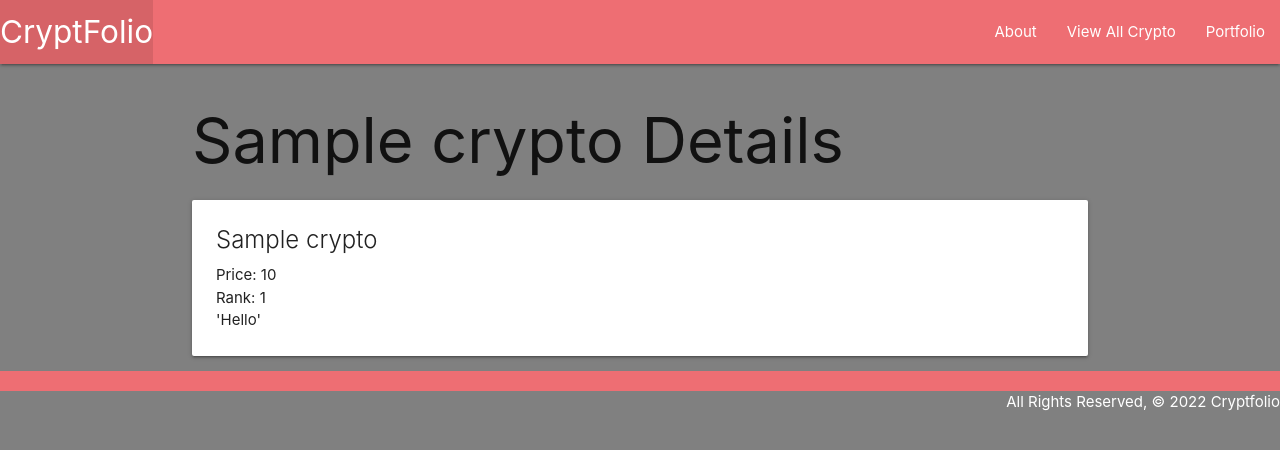
After one commit to kevcoder247/cryptfolio, a Django app: page /crypto/1/ in a window 1280 px wide. The commit adds this page. Shown: the top 450 px of the page. Run offline with Django 4.2, Linux system fonts and the light colour scheme; tables that the repository leaves empty hold one stand-in row (values such as "Sample post").

Commit message:
detail page added, we can now click on a currency and view a detailed page about it

```diff
--- a/main_app/static/css/style.css
+++ b/main_app/static/css/style.css
@@ -0,0 +1,3 @@
+body{
+    background-color: grey;
+}
--- /dev/null
+++ b/main_app/templates/cryptos/detail.html
@@ -0,0 +1,11 @@
+{% extends 'base.html' %} {% block content %}
+<h1>{{crypto.name}} Details</h1>
+<div class="card">
+    <div class="card-content">
+        <span class="card-title">{{crypto.name}}</span>
+        <p>Price: {{crypto.price}}</p>
+        <p>Rank: {{crypto.rank}}</p>
+        'Hello'
+    </div>
+</div>
+{% endblock %}
--- a/main_app/urls.py
+++ b/main_app/urls.py
@@ -5,4 +5,6 @@ urlpatterns = [
     path('', views.home, name='home'),
     path('about/', views.about, name='about'),
     path('crypto/', views.crypto_index, name='index'),
+    path('crypto/<int:crypto_id>/', views.crypto_detail, name='detail'),
+
 ]
--- a/main_app/views.py
+++ b/main_app/views.py
@@ -34,3 +34,7 @@ cryptos =[
 def crypto_index(request):
     cryptos = Crypto.objects.all()
     return render(request, 'cryptos/index.html', {'cryptos' : cryptos})
+
+def crypto_detail(request, crypto_id):
+    crypto = Crypto.objects.get(id=crypto_id)
+    return render(request, 'cryptos/detail.html', {'crypto': crypto})
```
Also changed, not shown: main_app/templates/cryptos/index.html (+7 -5 lines).
